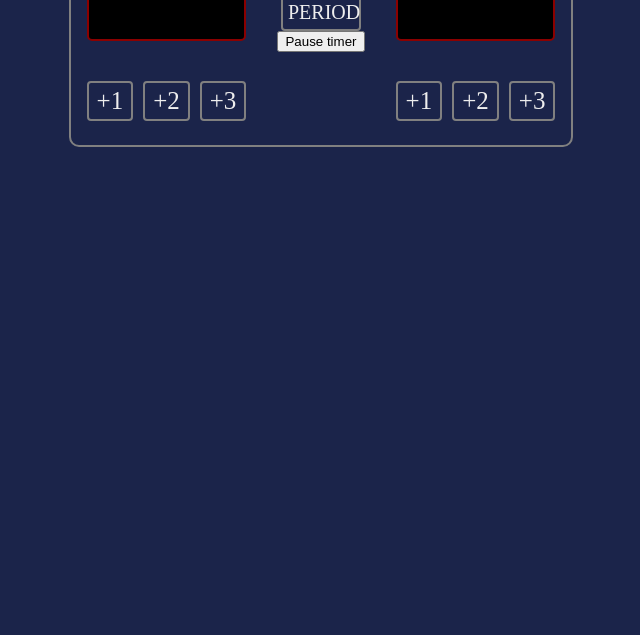
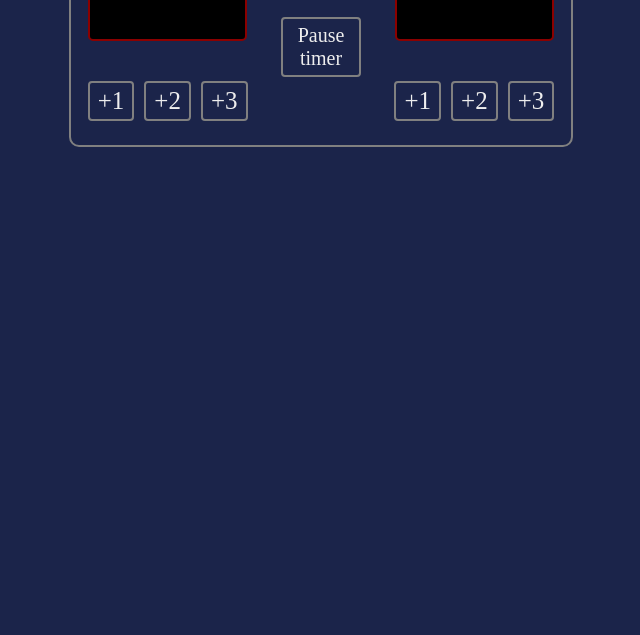
Before and after one commit to s7awh/scoreboard, a plain HTML site: page index.html in a window 1280 px wide. Shown: the part 165-800 px from the top of the page, without its empty margins (319-959 px from the left). Drawn offline with Linux system fonts and the light colour scheme; a web font is replaced by a local one.

Commit message:
pause button styling

```diff
--- a/styles.css
+++ b/styles.css
@@ -74,6 +74,7 @@ h3 {
     text-wrap: wrap;
     width: 80px;
     padding: 5px;
+    margin-bottom: 20px;
 }
 
 .highlight {
@@ -92,7 +93,22 @@ h3 {
 
 .timer {
     color: white;
-    font-size: 20px;
+    font-size: 30px;
     margin-bottom: 10px;
 
 }
+
+.pause {
+    font-family: "Iceland", serif;
+    font-weight: 100;
+    font-style: normal;
+    font-size: 20px;
+    background-color: #1B244A;
+    color: #EEEEEE;
+    border: 2px solid grey;
+    border-radius:  4px;
+    text-wrap: wrap;
+    width: 80px;
+    padding: 5px;
+    margin-bottom: 20px;
+}
```
